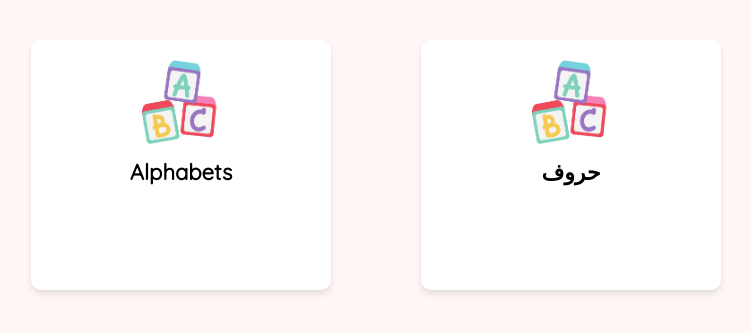
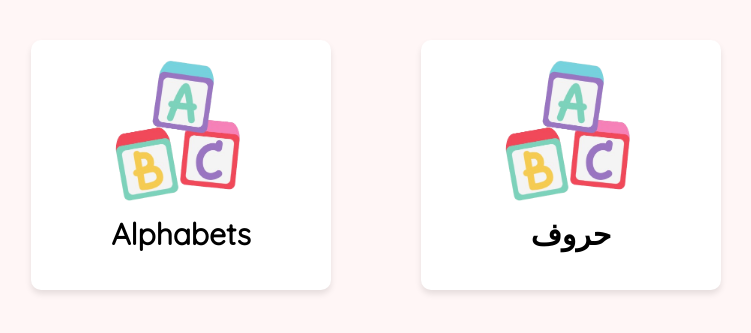
Before and after one commit to AAreesha/KidiCards---Web-Dev-Project, a React (Vite) app in the folder my-react-app/: page /category/alphabets in a window 1280 px wide. Shown: the part 235-568 px from the top of the page, without its empty margins (264-1015 px from the left). Built offline with nearby package versions, Linux system fonts and the light colour scheme.

Commit message:
langauge

```diff
--- a/my-react-app/src/components/Language/Language_Selection.css
+++ b/my-react-app/src/components/Language/Language_Selection.css
@@ -4,7 +4,7 @@
   justify-content: center; /* Centers the cards */
   gap: 20px; /* Adds space between the cards */
   padding: 20px; /* Adds some padding around the grid */
-  width: 100%; /* Ensures the grid takes the full width of the container */
+
 }
 
 .languageselection-card {
@@ -26,16 +26,16 @@
 }
 
 .languageselection-card img {
-  width: 150px; /* Image size */
+  width: 250px; /* Image size */
   height: auto;
 }
 
 .languageselection-card h3 {
-  font-size: 22px; /* English font size */
+  font-size: 30px; /* English font size */
   margin-top: 10px;
 }
 
 .languageselection-card h3.urdu {
-  font-size: 24px; /* Increased font size for Urdu */
+  font-size: 40px; /* Increased font size for Urdu */
   margin-top: 10px;
 }
```
